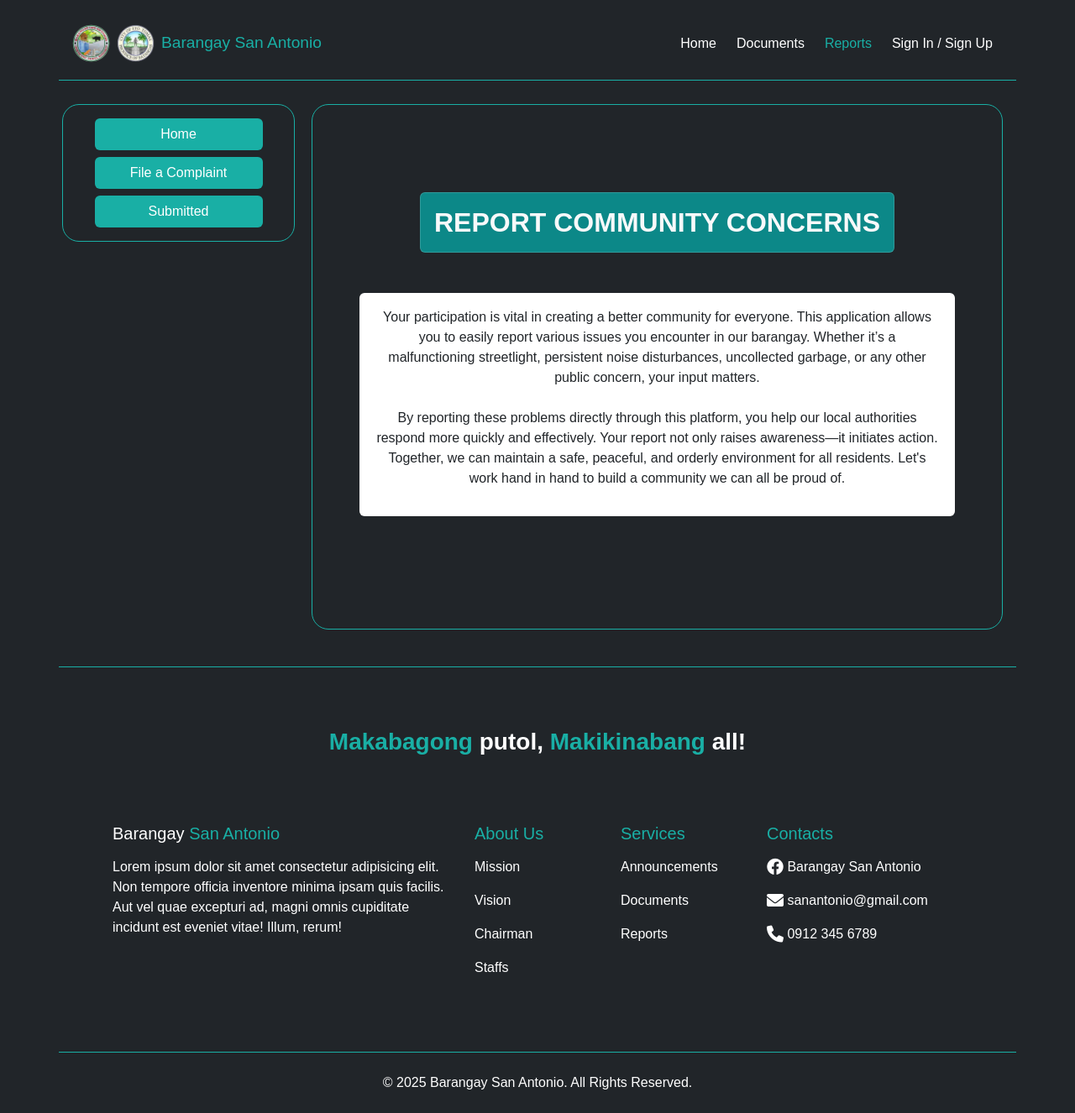
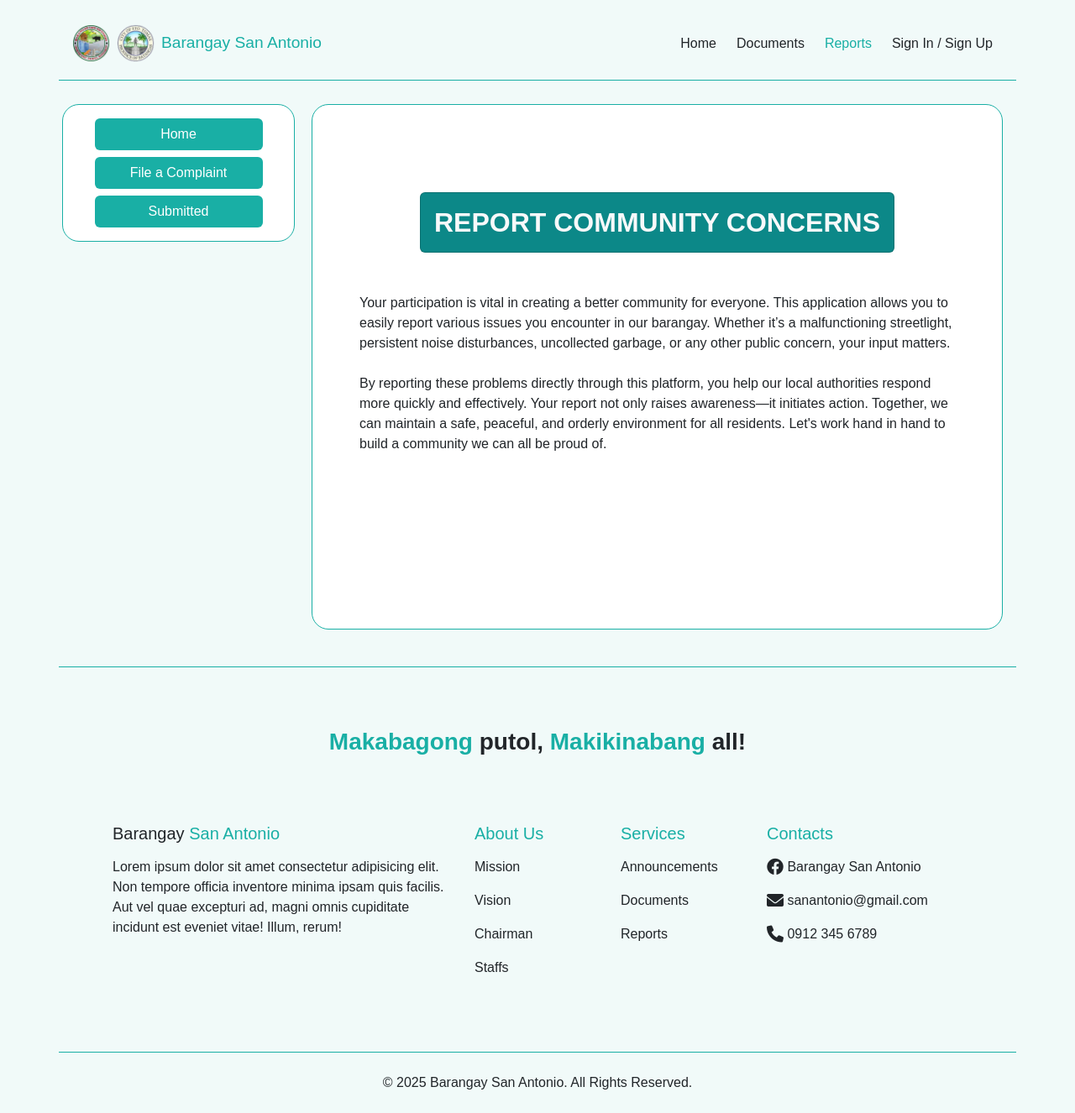
Before and after one commit to E-Barangay/E-Barangay, a PHP site: page /reports.php?page=complaintSection in a window 1280 px wide. Shown: the whole page at 84% size. Run offline with PHP 8.4, Linux system fonts and the light colour scheme.

Commit message:
modified, index, reports, sign in and sign up, footer, and navigation bar

```diff
--- a/assets/css/footer/style.css
+++ b/assets/css/footer/style.css
@@ -1,6 +1,6 @@
 .footer-link {
     position: relative;
-    color: white;
+    color: var(--bs-body-color);
     text-decoration: none;
     transition: color 0.3s ease;
 }
@@ -23,3 +23,7 @@
 .footer-link:hover::after {
     width: 100%;
 }
+
+.text-adapt {
+    color: var(--bs-body-color);
+}
--- a/assets/css/navbar/style.css
+++ b/assets/css/navbar/style.css
@@ -3,7 +3,8 @@
 }
 
 .active1, .active2, .active3, .active4  {
-    color: white;
+    color: var(--bs-body-color);
+    /* color: white;  */
 }
 
 .active1:hover, .active2:hover, .active3:hover, .active4:hover {
--- a/index.php
+++ b/index.php
@@ -47,7 +47,7 @@
                         <div class="carousel-inner rounded-4" style="height: 600px;">
                             <div class="carousel-item active">
                                 <img src="assets/images/announcements/image.png"
-                                    class="d-block w-100 h-100 object-fit-cover" alt="...">
+                                    class=" w-100 h-100 object-fit-cover" alt="...">
                             </div>
                             <div class="carousel-item">
                                 <img src="assets/images/announcements/image1.png"
--- a/reportContent/complaintSection.php
+++ b/reportContent/complaintSection.php
@@ -1,12 +1,11 @@
 <div class="content">
     <div class="p-md-5 p-4">
         <div class="d-flex flex-column align-items-center mb-5">
-            <div class="card d-inline-block p-3 mt-5 text-center" style = "background-color: #0C8888">
+            <div class="card d-inline-block p-3 mt-5 text-center" style="background-color: #0C8888">
                 <h2 class="fw-bolder m-0 text-light">REPORT COMMUNITY CONCERNS</h2>
             </div>
 
-            <div class="card d-inline-block p-3 mt-5 text-center text-dark" style = "background-color:rgb(255, 255, 255)">
-                <p>Your participation is vital in creating a better community for everyone. This application allows
+            <p class = "py-5">Your participation is vital in creating a better community for everyone. This application allows
                 you
                 to easily report various issues you encounter in our barangay. Whether it’s a malfunctioning
                 streetlight, persistent noise disturbances, uncollected garbage, or any other public concern,
@@ -25,4 +24,3 @@
         </div>
     </div>
 </div>
-</div>
--- a/reportContent/submittedComplaints.php
+++ b/reportContent/submittedComplaints.php
@@ -10,7 +10,6 @@
         <tr>
           <th>No.</th>
           <th>Date Issued</th>
-          <th>Complainant</th>
           <th>Subject</th>
           <th>Status</th>
         </tr>
@@ -19,14 +18,12 @@
         <tr>
           <td>1</td>
           <td>2025-04-30 02:45 PM</td>
-          <td>Juan Dela Cruz</td>
           <td>“Trash everywhere”</td>
           <td>Sent</td>
         </tr>
         <tr>
           <td>2</td>
           <td>2025-05-30 01:45 AM</td>
-          <td>Coco Marin</td>
           <td>“Batang Quiapo”</td>
           <td>Sent</td>
         </tr>
--- a/reports.php
+++ b/reports.php
@@ -47,7 +47,7 @@ if (isset($_GET['page'])) {
 
 </head>
 
-<body data-bs-theme="dark">
+<body data-bs-theme="light" style = "background-color: #F1FAF9">
 
     <?php include("sharedAssets/navbar.php") ?>
 
--- a/sharedAssets/footer.php
+++ b/sharedAssets/footer.php
@@ -1,16 +1,16 @@
 <div class="container">
     <footer class="footer text-center pt-4 mt-4">
         <div class="row p-5" style="border-top: 1px solid #19AFA5; border-bottom: 1px solid #19AFA5;">
-            <div class="col-12 mb-5 mt-4">
-                <h3 style="color: white; font-weight: bold;">
+            <div class="col-12 mb-5 mt-4 text-adapt">
+                <h3 style="font-weight: bold;">
                     <span style="color:#19AFA5;">Makabagong</span> putol, <span style="color:#19AFA5;">Makikinabang</span> all!</h3>
                 </h3>
             </div>
             <div class="col-12 col-lg-5 text-center text-lg-start py-4 px-3" >
-                <h5 class="mb-3" style="color: white;">
+                <h5 class="mb-3 text-adapt">
                     Barangay<span style="color:#19AFA5;"> San Antonio</span>
                 </h5>
-                <p style="color: white;">
+                <p class = "text-adapt">
                     Lorem ipsum dolor sit amet consectetur adipisicing elit. Non tempore officia inventore minima ipsam
                     quis facilis. Aut vel quae excepturi ad, magni omnis cupiditate incidunt est eveniet vitae! Illum,
                     rerum!
@@ -46,7 +46,7 @@
             </div>
         </div>
         <div class="row">
-            <div class="col text-center py-4" style="color: white;">
+            <div class="col text-center py-4 text-adapt">
                 © 2025 Barangay San Antonio. All Rights Reserved.
             </div>
         </div>
--- a/signUp.php
+++ b/signUp.php
@@ -20,16 +20,13 @@
             <!-- Left Side Image -->
             <div class="col-md-6 d-none d-md-block p-0">
                 <img src="assets/images/bg.png" class="left-img position-relative" alt="Barangay Background">
-                <!-- <div class="fs-6 fw-bolder position-absolute top-0 left-0 ms-3 mt-3 text-white" style = "color: #19AFA5">
-                    <a href = "index.php">Return Home</a></div> -->
             </div>
 
             <!-- Right Side Sign In -->
             <div class="col-md-6 col-12 d-flex align-items-center justify-content-center">
                 <div class="container">
-                    <!-- <div class="card rounded-5 w-100 shadow sign-in-card p-4"> -->
                         <div class="w-100">
-                        <div class="mb-4 mt-3">
+                        <div class="mb-4">
                             <div class="row">
                                 <div class="col-12">
                                     <div class="text-center mt-3 mb-2">
```
Also changed, not shown: assets/css/index/style.css (+5 -4 lines), reportContent/makeComplaint.php (+24 -1 lines), signIn.php (+4 -4 lines). Lines whose indentation alone changed are shown as unchanged.
